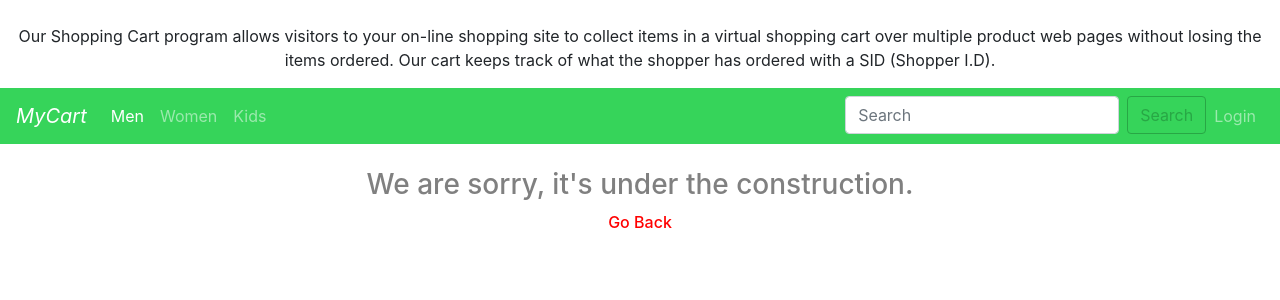
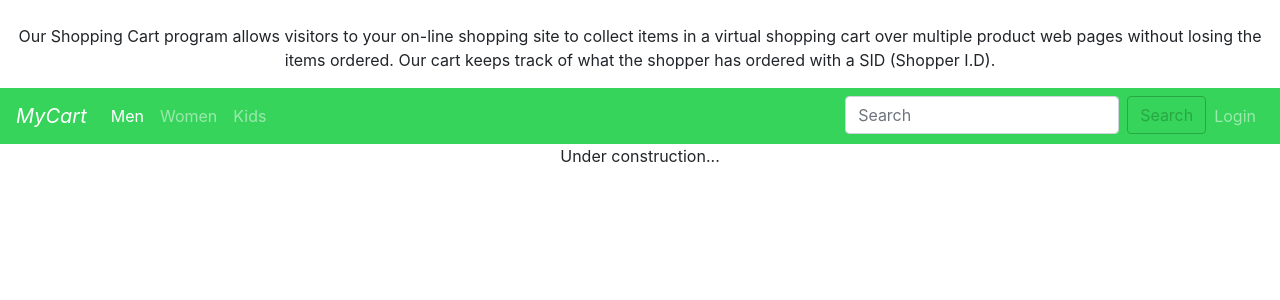
Before and after one commit to mygithub-2019/ng-8-my-cart, an Angular app: page /kids in a window 1280 px wide. Shown: the top 300 px of the page. Built offline with nearby package versions, Linux system fonts and the light colour scheme.

Commit message:
Added Lazy-loading

```diff
--- a/src/app/app-routing.module.ts
+++ b/src/app/app-routing.module.ts
@@ -36,8 +36,10 @@ const routes: Routes = [
     loadChildren: () => import('./components/body/women/women.module').then(mod => mod.WomenModule),
   },
   {path: 'kids',
-    component: KidsComponent,
+    //component: KidsComponent,
     //canActivate: [AuthGuard]
+    //Lazy loading Women module
+    loadChildren: () => import('./components/body/kids/kids.module').then(mod => mod.KidsModule)
   },
   {path: 'login', component: LoginComponent},
   {path: 'registration', component: RegisterComponent},
--- a/src/app/app.module.ts
+++ b/src/app/app.module.ts
@@ -8,7 +8,6 @@ import { FooterComponent } from './components/footer/footer.component';
 import { BodyComponent } from './components/body/body.component';
 import { GoUpComponent } from './components/go-up/go-up.component';
 import { MenComponent } from './components/body/men/men.component';
-import { KidsComponent } from './components/body/kids/kids.component';
 import { NotFoundComponent } from './components/not-found/not-found.component';
 import { LoginComponent } from './components/login/login.component';
 import { RegisterComponent } from './components/register/register.component';
@@ -32,7 +31,7 @@ import { CoreModule } from './app.core.module';
     FooterComponent,
     GoUpComponent,
     MenComponent,
-    KidsComponent,
+    //KidsComponent, //After lazy loading we should remove this
     NotFoundComponent,
     LoginComponent,
     RegisterComponent,
--- /dev/null
+++ b/src/app/components/body/kids/kids-rounting.module.ts
@@ -0,0 +1,23 @@
+import { NgModule } from '@angular/core';
+import { Routes, RouterModule } from '@angular/router';
+import { KidsComponent } from './kids.component';
+
+//Routers
+const _routes: Routes = [
+    {
+        path: '', //Important step-1
+        component: KidsComponent,
+        //     children:[
+        //     {path: '', component: SareesComponent},
+        //     {path: 'sarees', component: SareesComponent},
+        //     {path: 'kurtas', component: KurtasComponent}
+        // ]
+    }
+]
+//Routing module config
+@NgModule({
+    imports: [RouterModule.forChild(_routes)],
+    exports: [RouterModule]
+})
+
+export class KidsRoutingModule{}
--- a/src/app/components/body/kids/kids.component.html
+++ b/src/app/components/body/kids/kids.component.html
@@ -1 +1 @@
-<app-under-construction></app-under-construction>
+<p>Under construction...</p>
--- /dev/null
+++ b/src/app/components/body/kids/kids.module.ts
@@ -0,0 +1,16 @@
+import { NgModule } from '@angular/core';
+import { KidsComponent } from './kids.component';
+import { CommonModule } from '@angular/common';
+import { KidsRoutingModule } from './kids-rounting.module';
+
+@NgModule({
+    declarations: [
+        KidsComponent
+    ],
+    imports: [
+        CommonModule,//for ngIf and etc
+        KidsRoutingModule// Step-2
+    ]
+})
+
+export class KidsModule{}
--- a/src/app/components/body/women/women-routing.module.ts
+++ b/src/app/components/body/women/women-routing.module.ts
@@ -8,7 +8,7 @@ import { WomenComponent } from './products/women.component';
 //Routers
 const _routes: Routes = [
     {
-        path: '',
+        path: '', //Important
         component: WomenComponent,
             children:[
             {path: '', component: SareesComponent},
```
